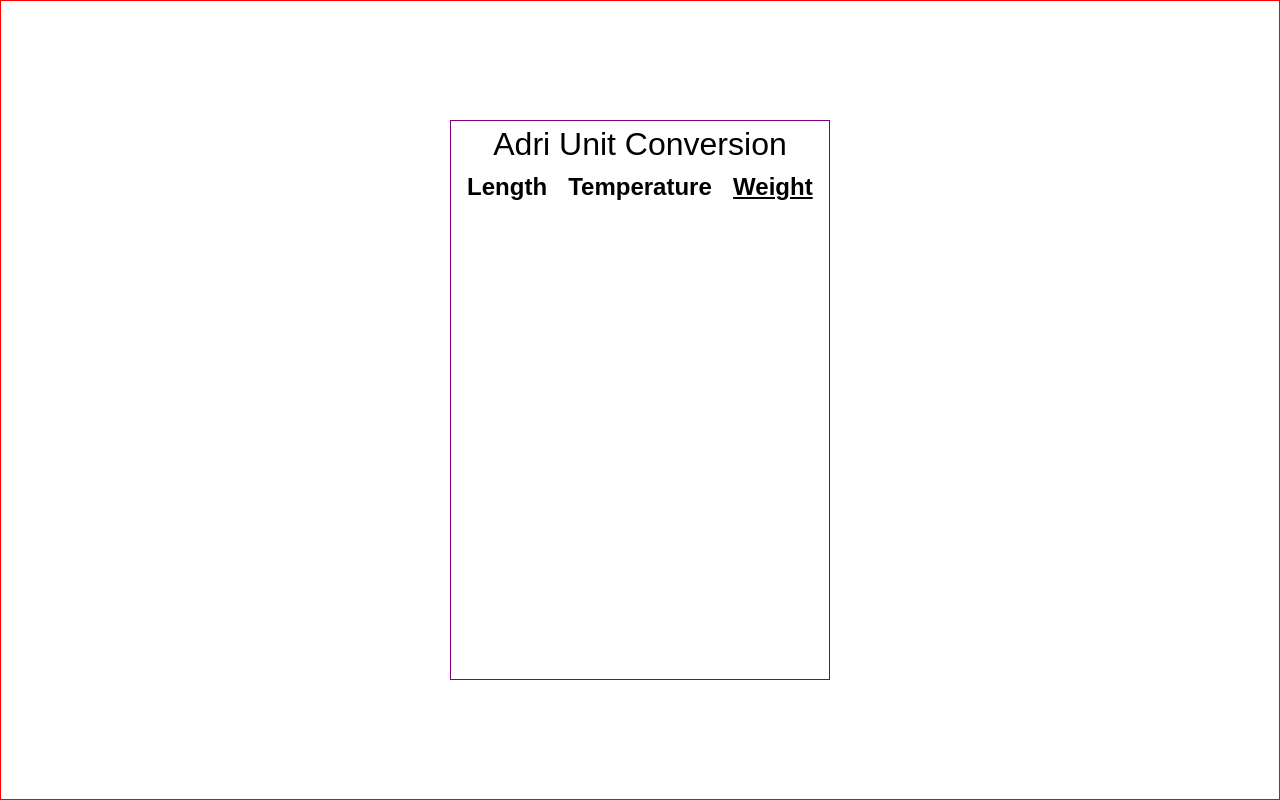
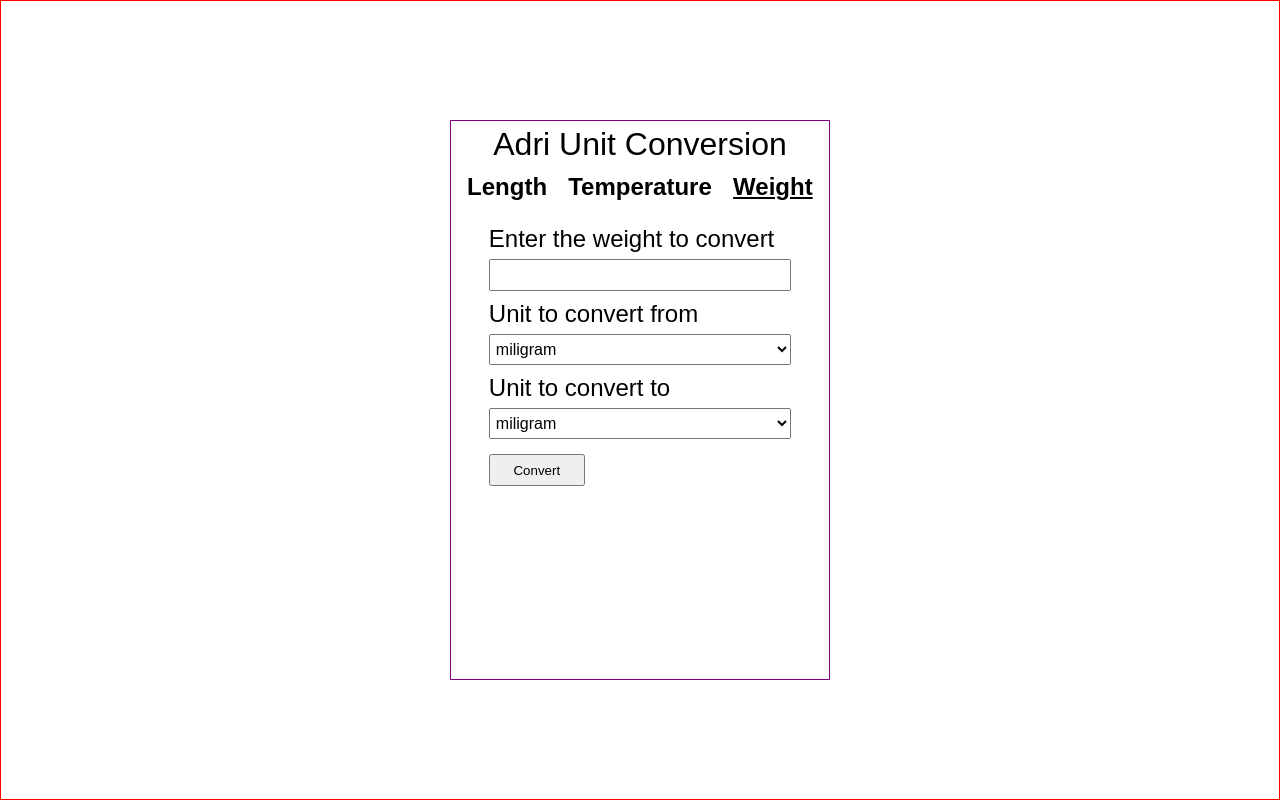
Before and after one commit to Adrian030304/AdriUnitConverter, a Flask app: page /weight in a window 1280 px wide. Run offline with Flask 3, Linux system fonts and the light colour scheme.

Commit message:
create weight converssion page

```diff
--- a/app/routes.py
+++ b/app/routes.py
@@ -50,5 +50,29 @@ def temperature_page():
 
 @app.route('/weight', methods=['POST','GET'])
 def weight_page():
+    weight_units = {
+        "miligram":pow(10,-3),
+        "gram":pow(10,0),
+        "kilogram":pow(10,3),
+        "ounce":28.350,
+        "pound":454.00
+    }
 
-    return render_template('weight.html', active='weight')
+    result = None
+
+    if request.method == 'POST':
+
+        form_values = {k:float(v) if v else 0 for k,v in request.form.items()}.values()
+        value, _from, _to = form_values
+
+        f_key = next(k for k, v in weight_units.items() if v == _from)
+
+        t_key = next(k for k, v in weight_units.items() if v == _to)
+
+        final = value * (_from / _to)
+
+        value, final = f"{value:.2f}", f"{final:.2f}"
+
+        return render_template('weight.html', units = weight_units, result = [value, f_key, t_key, final], active = 'weight')
+
+    return render_template('weight.html', active='weight', units = weight_units)
--- a/app/templates/weight.html
+++ b/app/templates/weight.html
@@ -1,3 +1,39 @@
 {% extends "index.html" %}
 
 {%block title%}Weight{%endblock%}
+
+{%block content%}
+{% if request.method == 'POST' %}
+    <div class="result">
+        <p>Result of your calculation: </p>
+        <p id="form-result">{{result[0]}} {{result[1]}} = {{result[3]}} {{result[2]}}</p>
+        <a href="{{url_for('weight_page')}}" id="reset">Reset</a>
+    </div>
+{% else %}
+<div class="form">
+    <form action="{{url_for('weight_page')}}" class="form-body" method="post">
+
+        <label for="val">Enter the weight to convert</label>
+        <input type="text" name="value" id="val">
+        <span id="error">Warning: You can only insert numbers.</span>
+
+        <label for="from">Unit to convert from</label>
+        <select name="from" id="from">
+            {%for u, v in units.items() %}
+                <option value="{{v}}">{{u}}</option>
+            {%endfor%}
+        </select>
+
+        <label for="to">Unit to convert to</label>
+        <select name="to" id="to">
+            {%for u, v in units.items() %}
+                <option value="{{v}}">{{u}}</option>
+            {%endfor%}
+        </select>
+
+        <input type="submit" value="Convert" id="convert-btn">
+    </form>
+</div>
+{% endif %}
+
+{%endblock%}
```
